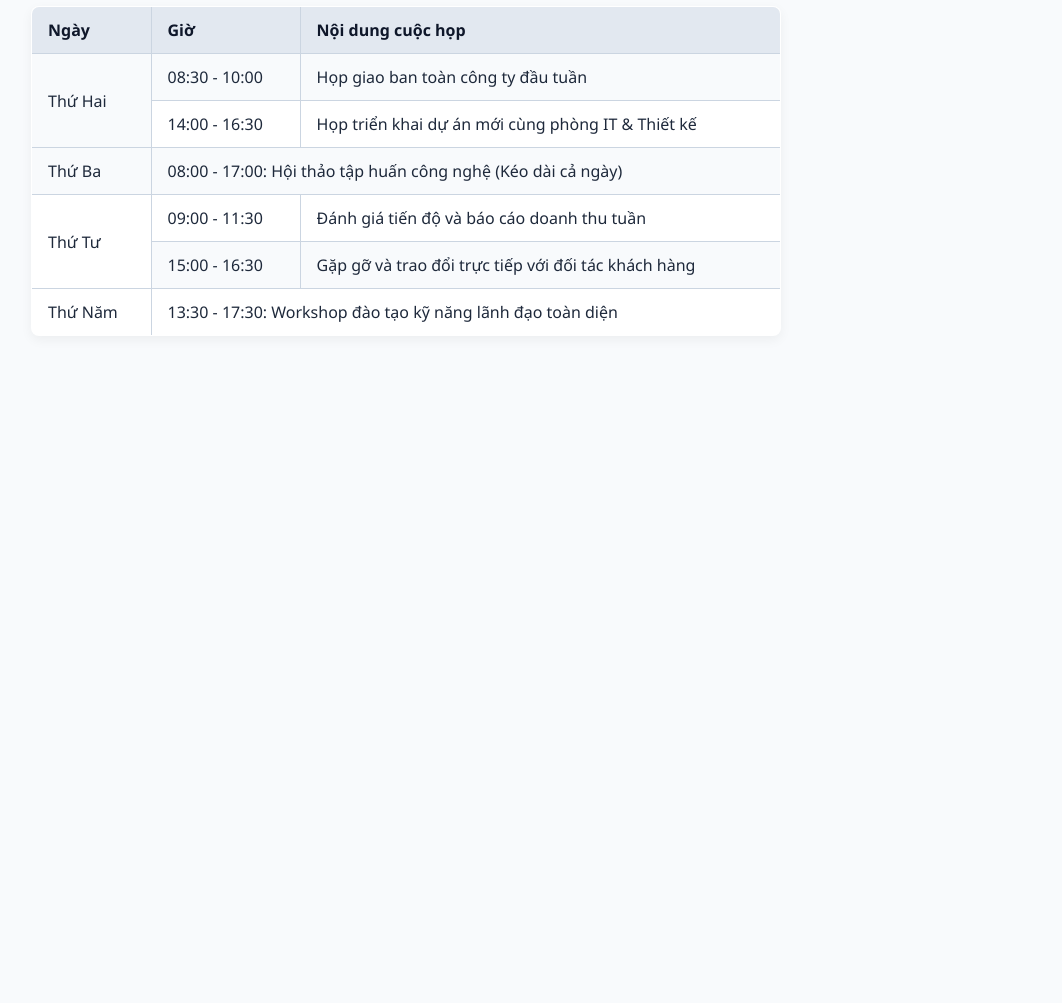
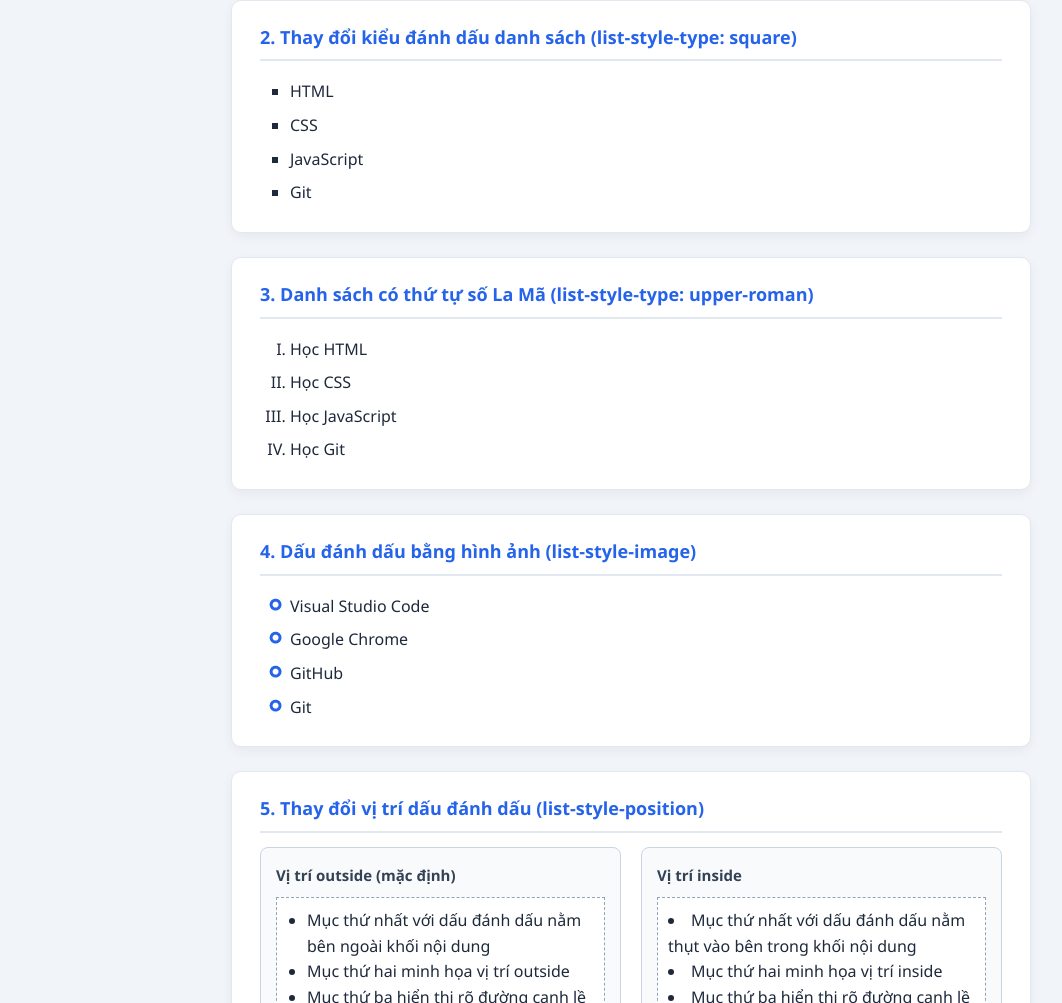
Before and after one commit to dtc245180132-create/test, a plain HTML site: page index.html in a window 1280 px wide. Shown: the part 97-1100 px from the top of the page, without its empty margins (9-1071 px from the left). Before the commit the page ends 800 px from the top, so only its background shows below. Drawn offline with Linux system fonts and the light colour scheme.

Commit message:
feat: hoan thanh bai thuc hanh dinh kieu danh sach HTML bang CSS index.html va style.css

```diff
--- a/index.html
+++ b/index.html
@@ -3,91 +3,102 @@
 <head>
     <meta charset="UTF-8">
     <meta name="viewport" content="width=device-width, initial-scale=1.0">
-    <title>Lịch họp công ty</title>
-    <style>
-        body {
-            font-family: 'Segoe UI', Tahoma, Geneva, Verdana, sans-serif;
-            margin: 40px;
-            background-color: #f8fafc;
-            color: #1e293b;
-        }
-
-        h1 {
-            color: #1e3a8a;
-            margin-bottom: 20px;
-        }
-
-        table {
-            border-collapse: collapse;
-            width: 100%;
-            max-width: 750px;
-            background-color: #ffffff;
-            box-shadow: 0 4px 12px rgba(0, 0, 0, 0.05);
-            border-radius: 8px;
-            overflow: hidden;
-        }
-
-        th, td {
-            border: 1px solid #cbd5e1;
-            padding: 12px 16px;
-            text-align: left;
-        }
-
-        th {
-            background-color: #e2e8f0;
-            color: #0f172a;
-            font-weight: 600;
-        }
-
-        tr:nth-child(even) {
-            background-color: #f8fafc;
-        }
-    </style>
+    <title>Định kiểu cho danh sách HTML bằng CSS</title>
+    <!-- Bước 1: Liên kết file CSS với HTML -->
+    <link rel="stylesheet" href="style.css">
 </head>
 <body>
-    <!-- 1. Tiêu đề h1: Lịch họp công ty -->
-    <h1>Lịch họp công ty</h1>
+    <div class="container">
+        <h1>Thực hành: Định kiểu cho danh sách HTML bằng CSS</h1>
 
-    <!-- 2. Bảng hiển thị thông tin lịch họp gồm Ngày, Giờ, Nội dung cuộc họp -->
-    <table border="1">
-        <tr>
-            <th>Ngày</th>
-            <th>Giờ</th>
-            <th>Nội dung cuộc họp</th>
-        </tr>
-        <!-- Sử dụng rowspan khi có nhiều cuộc họp trong cùng một ngày -->
-        <tr>
-            <td rowspan="2">Thứ Hai</td>
-            <td>08:30 - 10:00</td>
-            <td>Họp giao ban toàn công ty đầu tuần</td>
-        </tr>
-        <tr>
-            <td>14:00 - 16:30</td>
-            <td>Họp triển khai dự án mới cùng phòng IT & Thiết kế</td>
-        </tr>
+        <!-- Mục 2: Thay đổi kiểu đánh dấu danh sách không có thứ tự -->
+        <section class="exercise-section">
+            <h2>2. Thay đổi kiểu đánh dấu danh sách (list-style-type: square)</h2>
+            <ul class="list-square">
+                <li>HTML</li>
+                <li>CSS</li>
+                <li>JavaScript</li>
+                <li>Git</li>
+            </ul>
+        </section>
 
-        <!-- Sử dụng colspan khi một cuộc họp kéo dài nhiều giờ (cả ngày) -->
-        <tr>
-            <td>Thứ Ba</td>
-            <td colspan="2">08:00 - 17:00: Hội thảo tập huấn công nghệ (Kéo dài cả ngày)</td>
-        </tr>
+        <!-- Mục 3: Thay đổi kiểu đánh dấu danh sách có thứ tự -->
+        <section class="exercise-section">
+            <h2>3. Danh sách có thứ tự số La Mã (list-style-type: upper-roman)</h2>
+            <ol class="list-roman">
+                <li>Học HTML</li>
+                <li>Học CSS</li>
+                <li>Học JavaScript</li>
+                <li>Học Git</li>
+            </ol>
+        </section>
 
-        <!-- Sử dụng rowspan gộp ngày có nhiều cuộc họp -->
-        <tr>
-            <td rowspan="2">Thứ Tư</td>
-            <td>09:00 - 11:30</td>
-            <td>Đánh giá tiến độ và báo cáo doanh thu tuần</td>
-        </tr>
-        <tr>
-            <td>15:00 - 16:30</td>
-            <td>Gặp gỡ và trao đổi trực tiếp với đối tác khách hàng</td>
-        </tr>
+        <!-- Mục 4: Sử dụng hình ảnh làm dấu đánh dấu -->
+        <section class="exercise-section">
+            <h2>4. Dấu đánh dấu bằng hình ảnh (list-style-image)</h2>
+            <ul class="list-image">
+                <li>Visual Studio Code</li>
+                <li>Google Chrome</li>
+                <li>GitHub</li>
+                <li>Git</li>
+            </ul>
+        </section>
 
-        <!-- Sử dụng colspan gộp giờ và nội dung cho sự kiện kéo dài -->
-        <tr>
-            <td>Thứ Năm</td>
-            <td colspan="2">13:30 - 17:30: Workshop đào tạo kỹ năng lãnh đạo toàn diện</td>
-        </tr>
-    </table>
+        <!-- Mục 5: Thay đổi vị trí dấu đánh dấu -->
+        <section class="exercise-section">
+            <h2>5. Thay đổi vị trí dấu đánh dấu (list-style-position)</h2>
+            <div class="comparison-grid">
+                <div class="box">
+                    <h3>Vị trí outside (mặc định)</h3>
+                    <ul class="list-pos-outside">
+                        <li>Mục thứ nhất với dấu đánh dấu nằm bên ngoài khối nội dung</li>
+                        <li>Mục thứ hai minh họa vị trí outside</li>
+                        <li>Mục thứ ba hiển thị rõ đường canh lề</li>
+                    </ul>
+                </div>
+                <div class="box">
+                    <h3>Vị trí inside</h3>
+                    <ul class="list-pos-inside">
+                        <li>Mục thứ nhất với dấu đánh dấu nằm thụt vào bên trong khối nội dung</li>
+                        <li>Mục thứ hai minh họa vị trí inside</li>
+                        <li>Mục thứ ba hiển thị rõ đường canh lề</li>
+                    </ul>
+                </div>
+            </div>
+        </section>
+
+        <!-- Mục 6: Sử dụng thuộc tính rút gọn list-style -->
+        <section class="exercise-section">
+            <h2>6. Thuộc tính rút gọn (list-style)</h2>
+            <ul class="list-shorthand">
+                <li>Kết hợp kiểu đánh dấu, vị trí và hình ảnh</li>
+                <li>Cú pháp rút gọn: list-style: square inside;</li>
+                <li>Giúp mã nguồn ngắn gọn, tối ưu hơn</li>
+            </ul>
+        </section>
+
+        <!-- Mục 7: Tạo kiểu danh sách với màu sắc và khoảng cách -->
+        <section class="exercise-section">
+            <h2>7. Danh sách với màu sắc, padding và margin</h2>
+            <ul class="list-styled-color">
+                <li>HTML</li>
+                <li>CSS</li>
+                <li>JavaScript</li>
+                <li>Python</li>
+            </ul>
+        </section>
+
+        <!-- Mục 8: Bài tập tổng hợp -->
+        <section class="exercise-section highlight-section">
+            <h2>8. Bài tập tổng hợp: Lộ trình học lập trình Web</h2>
+            <ul class="list-roadmap">
+                <li>HTML - Xây dựng cấu trúc trang web</li>
+                <li>CSS - Định dạng giao diện và bố cục</li>
+                <li>JavaScript - Tạo tính tương tác động</li>
+                <li>Git - Quản lý phiên bản mã nguồn</li>
+                <li>GitHub - Lưu trữ và làm việc nhóm trực tuyến</li>
+            </ul>
+        </section>
+    </div>
 </body>
 </html>
--- /dev/null
+++ b/selectors_style.css
@@ -0,0 +1,133 @@
+/* ========================================================
+   BÀI TẬP: LUYỆN TẬP CÁC BỘ CHỌN CSS (CSS SELECTORS)
+   ======================================================== */
+
+/* --- 1. ELEMENT SELECTOR (Bộ chọn phần tử) --- */
+/* Đổi màu nền của toàn bộ trang web và cài đặt font chữ */
+body {
+    background: linear-gradient(135deg, #e0eafc, #cfdef3);
+    font-family: 'Segoe UI', Tahoma, Geneva, Verdana, sans-serif;
+    margin: 0;
+    padding: 40px 20px;
+    display: flex;
+    justify-content: center;
+    align-items: center;
+    min-height: 100vh;
+    box-sizing: border-box;
+}
+
+ul {
+    list-style-type: none;
+    padding: 0;
+    margin: 20px 0;
+}
+
+button {
+    font-size: 16px;
+    font-family: inherit;
+    cursor: pointer;
+}
+
+/* --- 2. ID SELECTOR (Bộ chọn định danh ID) --- */
+/* Căn giữa tiêu đề h1 và tạo màu sắc nổi bật */
+#main-title {
+    text-align: center;
+    color: #2c3e50;
+    font-size: 32px;
+    margin-bottom: 20px;
+    letter-spacing: 1px;
+}
+
+#bio-desc {
+    line-height: 1.8;
+    color: #4a5568;
+    text-align: justify;
+}
+
+#btn-action {
+    display: block;
+    margin: 0 auto;
+    padding: 12px 32px;
+    border: none;
+    border-radius: 25px;
+    background: linear-gradient(135deg, #4facfe, #00f2fe);
+    color: #ffffff;
+    font-weight: 600;
+    box-shadow: 0 4px 15px rgba(0, 242, 254, 0.35);
+    transition: all 0.3s ease;
+}
+
+/* --- 3. CLASS SELECTOR (Bộ chọn lớp) --- */
+.container {
+    background-color: #ffffff;
+    max-width: 600px;
+    width: 100%;
+    padding: 35px 40px;
+    border-radius: 16px;
+    box-shadow: 0 10px 30px rgba(0, 0, 0, 0.08);
+}
+
+.description {
+    background-color: #f8fafc;
+    border-left: 4px solid #3b82f6;
+    padding: 12px 18px;
+    border-radius: 0 8px 8px 0;
+}
+
+.hobby-item {
+    padding: 12px 16px;
+    margin-bottom: 10px;
+    border-radius: 8px;
+    font-weight: 500;
+    transition: transform 0.2s ease;
+}
+
+/* Định dạng danh sách với các màu sắc khác nhau */
+.item-reading {
+    background-color: #fef3c7;
+    color: #92400e;
+    border-left: 5px solid #f59e0b;
+}
+
+.item-coding {
+    background-color: #e0e7ff;
+    color: #3730a3;
+    border-left: 5px solid #6366f1;
+}
+
+.item-music {
+    background-color: #dcfce7;
+    color: #166534;
+    border-left: 5px solid #22c55e;
+}
+
+/* --- 4. GROUPING SELECTOR (Bộ chọn nhóm) --- */
+/* Nhóm các tiêu đề để áp dụng font-weight và viền dưới */
+h1, .sub-title {
+    font-weight: 700;
+}
+
+h2, h3 {
+    color: #1e293b;
+    margin-top: 25px;
+    margin-bottom: 12px;
+}
+
+/* --- 5. PSEUDO-CLASSES (Bộ chọn lớp giả) --- */
+/* Hiệu ứng hover cho nút bấm */
+#btn-action:hover {
+    background: linear-gradient(135deg, #00c6ff, #0072ff);
+    transform: translateY(-3px) scale(1.03);
+    box-shadow: 0 8px 20px rgba(0, 114, 255, 0.45);
+}
+
+/* Hiệu ứng khi nhấn giữ nút bấm */
+#btn-action:active {
+    transform: translateY(1px);
+    box-shadow: 0 3px 10px rgba(0, 114, 255, 0.3);
+}
+
+/* Hiệu ứng hover cho các mục trong danh sách */
+.hobby-item:hover {
+    transform: translateX(6px);
+}
--- a/style.css
+++ b/style.css
@@ -1,133 +1,174 @@
 /* ========================================================
-   BÀI TẬP: LUYỆN TẬP CÁC BỘ CHỌN CSS (CSS SELECTORS)
+   BÀI THỰC HÀNH: ĐỊNH KIỂU CHO DANH SÁCH HTML BẰNG CSS
    ======================================================== */
 
-/* --- 1. ELEMENT SELECTOR (Bộ chọn phần tử) --- */
-/* Đổi màu nền của toàn bộ trang web và cài đặt font chữ */
-body {
-    background: linear-gradient(135deg, #e0eafc, #cfdef3);
-    font-family: 'Segoe UI', Tahoma, Geneva, Verdana, sans-serif;
+* {
+    box-sizing: border-box;
     margin: 0;
-    padding: 40px 20px;
-    display: flex;
-    justify-content: center;
-    align-items: center;
-    min-height: 100vh;
-    box-sizing: border-box;
+    padding: 0;
 }
 
-ul {
-    list-style-type: none;
-    padding: 0;
-    margin: 20px 0;
+body {
+    font-family: 'Segoe UI', Tahoma, Geneva, Verdana, sans-serif;
+    background-color: #f1f5f9;
+    color: #1e293b;
+    padding: 30px 20px;
+    line-height: 1.6;
 }
 
-button {
-    font-size: 16px;
-    font-family: inherit;
-    cursor: pointer;
+.container {
+    max-width: 800px;
+    margin: 0 auto;
 }
 
-/* --- 2. ID SELECTOR (Bộ chọn định danh ID) --- */
-/* Căn giữa tiêu đề h1 và tạo màu sắc nổi bật */
-#main-title {
+h1 {
+    color: #1e3a8a;
+    font-size: 26px;
+    margin-bottom: 25px;
     text-align: center;
-    color: #2c3e50;
-    font-size: 32px;
-    margin-bottom: 20px;
-    letter-spacing: 1px;
 }
 
-#bio-desc {
-    line-height: 1.8;
-    color: #4a5568;
-    text-align: justify;
+.exercise-section {
+    background-color: #ffffff;
+    border-radius: 10px;
+    padding: 22px 28px;
+    margin-bottom: 24px;
+    box-shadow: 0 4px 12px rgba(0, 0, 0, 0.05);
+    border: 1px solid #e2e8f0;
 }
 
-#btn-action {
-    display: block;
-    margin: 0 auto;
-    padding: 12px 32px;
-    border: none;
-    border-radius: 25px;
-    background: linear-gradient(135deg, #4facfe, #00f2fe);
-    color: #ffffff;
-    font-weight: 600;
-    box-shadow: 0 4px 15px rgba(0, 242, 254, 0.35);
-    transition: all 0.3s ease;
+.exercise-section h2 {
+    color: #2563eb;
+    font-size: 18px;
+    margin-bottom: 14px;
+    border-bottom: 2px solid #e2e8f0;
+    padding-bottom: 8px;
 }
 
-/* --- 3. CLASS SELECTOR (Bộ chọn lớp) --- */
-.container {
-    background-color: #ffffff;
-    max-width: 600px;
-    width: 100%;
-    padding: 35px 40px;
-    border-radius: 16px;
-    box-shadow: 0 10px 30px rgba(0, 0, 0, 0.08);
+/* --- 2. Thay đổi kiểu đánh dấu danh sách không có thứ tự --- */
+ul.list-square {
+    list-style-type: square;
+    padding-left: 30px;
 }
 
-.description {
+ul.list-square li {
+    padding: 4px 0;
+}
+
+/* --- 3. Thay đổi kiểu đánh dấu danh sách có thứ tự --- */
+ol.list-roman {
+    list-style-type: upper-roman;
+    padding-left: 30px;
+}
+
+ol.list-roman li {
+    padding: 4px 0;
+}
+
+/* --- 4. Sử dụng hình ảnh làm dấu đánh dấu --- */
+ul.list-image {
+    list-style-image: url('bullet.png');
+    padding-left: 30px;
+}
+
+ul.list-image li {
+    padding: 4px 0;
+}
+
+/* --- 5. Thay đổi vị trí dấu đánh dấu (outside vs inside) --- */
+.comparison-grid {
+    display: grid;
+    grid-template-columns: 1fr 1fr;
+    gap: 20px;
+}
+
+.box {
     background-color: #f8fafc;
-    border-left: 4px solid #3b82f6;
-    padding: 12px 18px;
+    border: 1px solid #cbd5e1;
+    border-radius: 8px;
+    padding: 15px;
+}
+
+.box h3 {
+    font-size: 15px;
+    color: #334155;
+    margin-bottom: 10px;
+}
+
+ul.list-pos-outside {
+    list-style-type: disc;
+    list-style-position: outside;
+    border: 1px dashed #94a3b8;
+    padding: 10px 10px 10px 30px;
+    background-color: #ffffff;
+}
+
+ul.list-pos-inside {
+    list-style-type: disc;
+    list-style-position: inside;
+    border: 1px dashed #94a3b8;
+    padding: 10px;
+    background-color: #ffffff;
+}
+
+/* --- 6. Sử dụng thuộc tính rút gọn list-style --- */
+ul.list-shorthand {
+    list-style: square inside;
+    background-color: #f8fafc;
+    border-left: 4px solid #0284c7;
+    padding: 15px 20px;
     border-radius: 0 8px 8px 0;
 }
 
-.hobby-item {
-    padding: 12px 16px;
-    margin-bottom: 10px;
-    border-radius: 8px;
-    font-weight: 500;
-    transition: transform 0.2s ease;
+ul.list-shorthand li {
+    padding: 5px 0;
 }
 
-/* Định dạng danh sách với các màu sắc khác nhau */
-.item-reading {
-    background-color: #fef3c7;
-    color: #92400e;
-    border-left: 5px solid #f59e0b;
+/* --- 7. Tạo kiểu danh sách với màu sắc, padding và margin --- */
+ul.list-styled-color {
+    background-color: #1e293b;
+    color: #38bdf8;
+    padding: 20px 30px;
+    border-radius: 8px;
+    list-style-type: circle;
 }
 
-.item-coding {
-    background-color: #e0e7ff;
-    color: #3730a3;
-    border-left: 5px solid #6366f1;
+ul.list-styled-color li {
+    margin: 8px 0;
+    padding: 6px 12px;
+    background-color: #334155;
+    color: #f1f5f9;
+    border-radius: 6px;
+    font-weight: 500;
 }
 
-.item-music {
-    background-color: #dcfce7;
-    color: #166534;
-    border-left: 5px solid #22c55e;
+/* --- 8. Bài tập tổng hợp: Lộ trình học lập trình Web --- */
+.highlight-section {
+    border-left: 5px solid #10b981;
 }
 
-/* --- 4. GROUPING SELECTOR (Bộ chọn nhóm) --- */
-/* Nhóm các tiêu đề để áp dụng font-weight và viền dưới */
-h1, .sub-title {
-    font-weight: 700;
+ul.list-roadmap {
+    /* Thuộc tính rút gọn list-style kết hợp kiểu và vị trí */
+    list-style: disc inside;
+    background-color: #ecfdf5;
+    color: #065f46;
+    padding: 22px 26px;
+    border-radius: 8px;
+    border: 1px solid #a7f3d0;
 }
 
-h2, h3 {
-    color: #1e293b;
-    margin-top: 25px;
-    margin-bottom: 12px;
+ul.list-roadmap li {
+    margin: 10px 0;
+    padding: 10px 16px;
+    background-color: #ffffff;
+    color: #047857;
+    border-radius: 6px;
+    box-shadow: 0 2px 5px rgba(0, 0, 0, 0.04);
+    font-weight: 600;
+    transition: transform 0.2s ease, background-color 0.2s ease;
 }
 
-/* --- 5. PSEUDO-CLASSES (Bộ chọn lớp giả) --- */
-/* Hiệu ứng hover cho nút bấm */
-#btn-action:hover {
-    background: linear-gradient(135deg, #00c6ff, #0072ff);
-    transform: translateY(-3px) scale(1.03);
-    box-shadow: 0 8px 20px rgba(0, 114, 255, 0.45);
+ul.list-roadmap li:hover {
+    transform: translateX(6px);
+    background-color: #d1fae5;
 }
-
-/* Hiệu ứng khi nhấn giữ nút bấm */
-#btn-action:active {
-    transform: translateY(1px);
-    box-shadow: 0 3px 10px rgba(0, 114, 255, 0.3);
-}
-
-/* Hiệu ứng hover cho các mục trong danh sách */
-.hobby-item:hover {
-    transform: translateX(6px);
-}
```
Also changed, not shown: css_selectors.html (+1 -1 lines), list_styling.html (added, +104 -0 lines), bullet.png (added), bullet.svg (added), meeting_schedule.html (line endings or trailing spaces), 1 other file.
